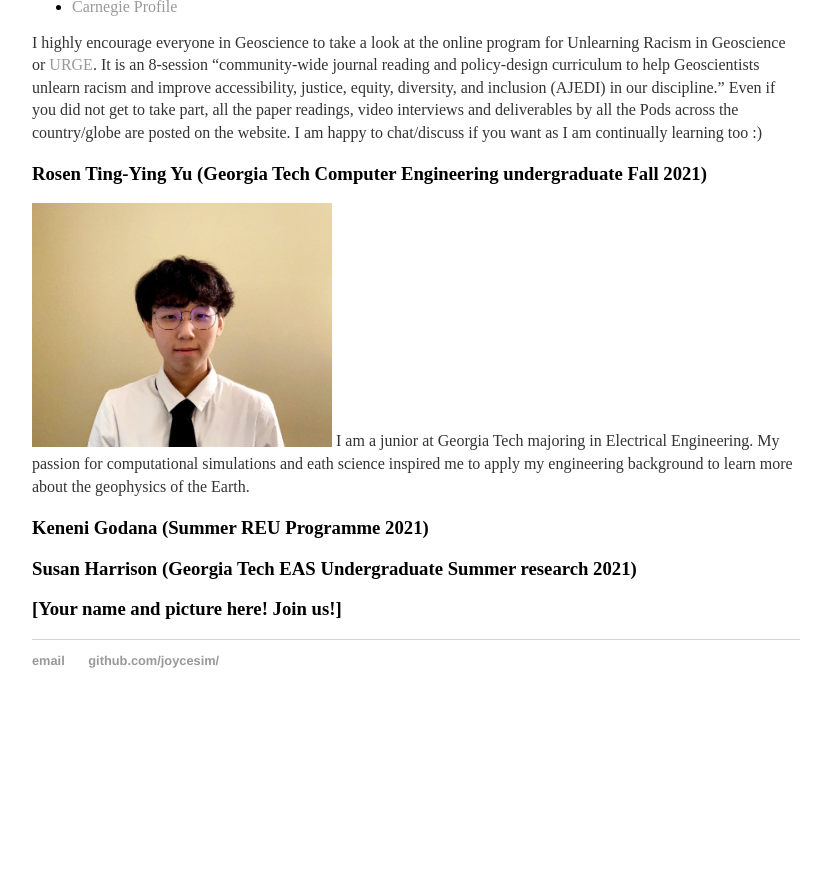
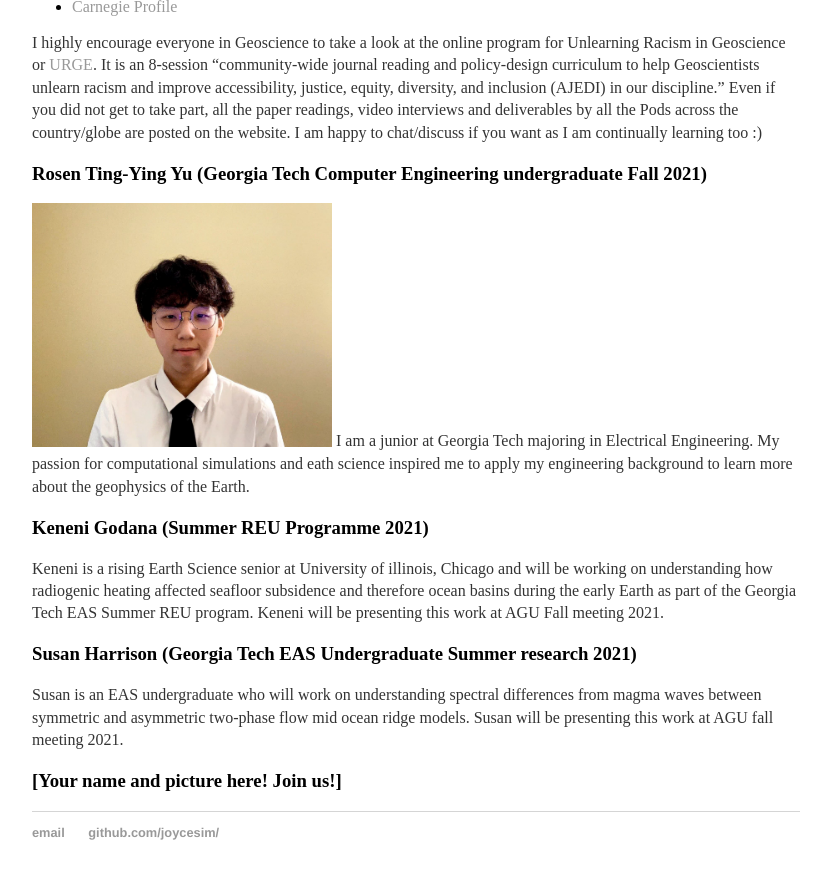
Before and after one commit to joycesim/joycesim.github.io, a Jekyll site: the page built from group/index.md, in a window 1280 px wide and 900 px high, scrolled down 1443 px. Shown: the top 879 px of the window, without its empty margins (224-1055 px from the left). Built offline with Jekyll 4.4.1, drawn with Linux system fonts in a browser that asks for light colours; before the commit the page ends 2171 px from its top, so only the background shows below that.

Commit message:
Update index.md

```diff
--- a/group/index.md
+++ b/group/index.md
@@ -42,8 +42,9 @@ I highly encourage everyone in Geoscience to take a look at the online program f
 I am a junior at Georgia Tech majoring in Electrical Engineering. My passion for computational simulations and eath science inspired me to apply my engineering background to learn more about the geophysics of the Earth.
 
 ### Keneni Godana (Summer REU Programme 2021)
+Keneni is a rising Earth Science senior at University of illinois, Chicago and will be working on understanding how radiogenic heating affected seafloor subsidence and therefore ocean basins during the early Earth as part of the Georgia Tech EAS Summer REU program. Keneni will be presenting this work at AGU Fall meeting 2021.
 
 ### Susan Harrison (Georgia Tech EAS Undergraduate Summer research 2021)
-
+Susan is an EAS undergraduate who will work on understanding spectral differences from magma waves between symmetric and asymmetric two-phase flow mid ocean ridge models. Susan will be presenting this work at AGU fall meeting 2021.
 
 ### [Your name and picture here! Join us!]
```
